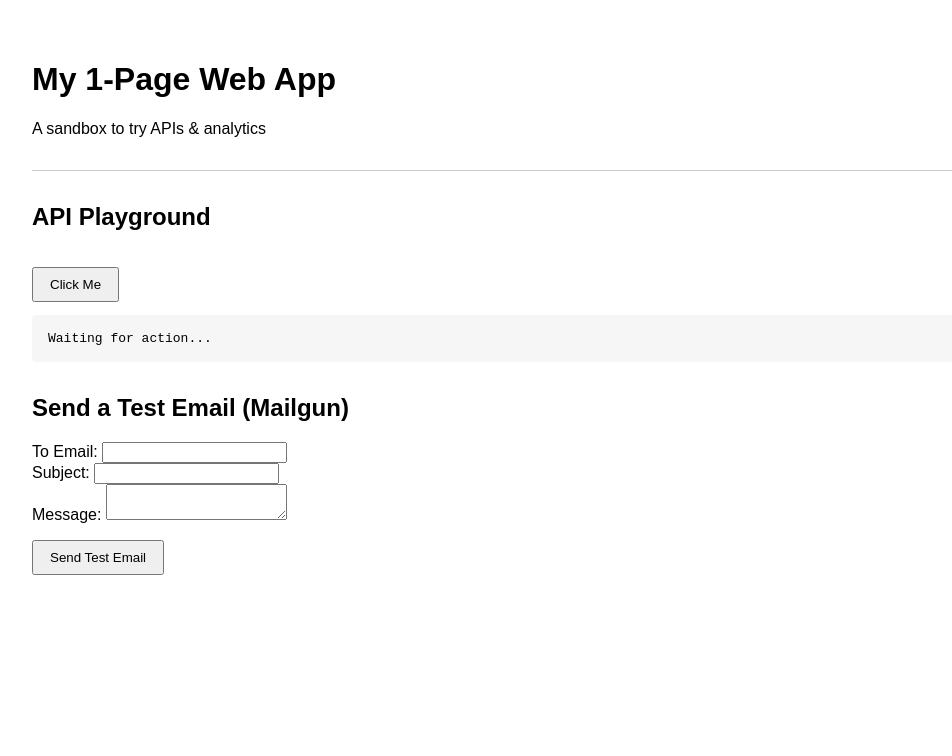
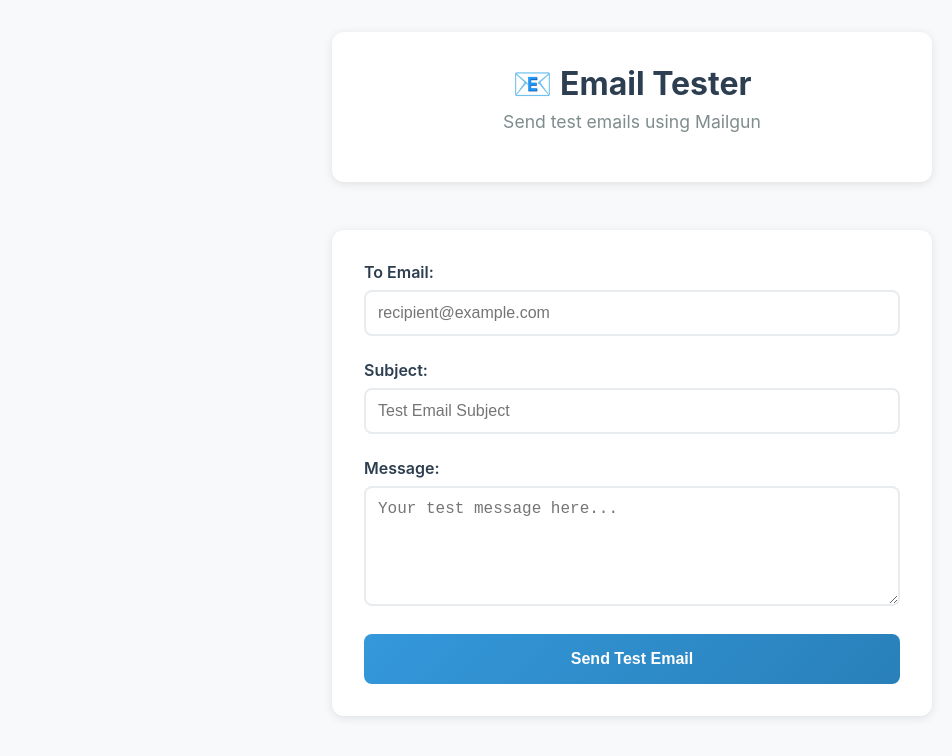
Before and after one commit to chriscalabro/email-tester, a website: page index.html in a window 1280 px wide. Shown: the whole page, without its empty margins (8-960 px from the left). Drawn offline with Linux system fonts and the light colour scheme.

Commit message:
Clean up and visual improvements

```diff
--- a/index.html
+++ b/index.html
@@ -2,81 +2,175 @@
 <html lang="en">
 <head>
   <meta charset="UTF-8">
-  <title>My Playground</title>
+  <title>Email Tester</title>
   <style>
     body {
-      font-family: sans-serif;
+      font-family: -apple-system, BlinkMacSystemFont, 'Segoe UI', Roboto, sans-serif;
+      max-width: 600px;
+      margin: 0 auto;
       padding: 2rem;
+      background-color: #f8f9fa;
+      color: #333;
     }
+
     header {
-      margin-bottom: 2rem;
-      border-bottom: 1px solid #ccc;
-      padding-bottom: 1rem;
+      text-align: center;
+      margin-bottom: 3rem;
+      padding: 2rem;
+      background: white;
+      border-radius: 12px;
+      box-shadow: 0 2px 10px rgba(0,0,0,0.1);
     }
-    section {
-      margin: 2rem 0;
+
+    h1 {
+      margin: 0;
+      color: #2c3e50;
+      font-size: 2rem;
     }
-    button {
-      padding: 0.5rem 1rem;
+
+    .subtitle {
+      color: #7f8c8d;
+      margin-top: 0.5rem;
+      font-size: 1.1rem;
+    }
+
+    .email-form {
+      background: white;
+      padding: 2rem;
+      border-radius: 12px;
+      box-shadow: 0 2px 10px rgba(0,0,0,0.1);
+    }
+
+    .form-group {
+      margin-bottom: 1.5rem;
+    }
+
+    label {
+      display: block;
+      margin-bottom: 0.5rem;
+      font-weight: 600;
+      color: #2c3e50;
+    }
+
+    input[type="email"],
+    input[type="text"],
+    textarea {
+      width: 100%;
+      padding: 0.75rem;
+      border: 2px solid #e9ecef;
+      border-radius: 8px;
+      font-size: 1rem;
+      transition: border-color 0.3s ease;
+      box-sizing: border-box;
+    }
+
+    input:focus,
+    textarea:focus {
+      outline: none;
+      border-color: #3498db;
+    }
+
+    textarea {
+      min-height: 120px;
+      resize: vertical;
+    }
+
+    .send-button {
+      background: linear-gradient(135deg, #3498db, #2980b9);
+      color: white;
+      border: none;
+      padding: 1rem 2rem;
+      border-radius: 8px;
+      font-size: 1rem;
+      font-weight: 600;
+      cursor: pointer;
+      transition: all 0.3s ease;
+      width: 100%;
+    }
+
+    .send-button:hover:not(:disabled) {
+      transform: translateY(-2px);
+      box-shadow: 0 4px 15px rgba(52, 152, 219, 0.4);
+    }
+
+    .send-button:disabled {
+      opacity: 0.6;
+      cursor: not-allowed;
+      transform: none;
+    }
+
+    .status {
       margin-top: 1rem;
+      padding: 1rem;
+      border-radius: 8px;
+      text-align: center;
+      font-weight: 500;
+      display: none;
     }
-    pre {
-      background: #f6f6f6;
-      padding: 1rem;
-      border-radius: 4px;
+
+    .status.success {
+      background-color: #d4edda;
+      color: #155724;
+      border: 1px solid #c3e6cb;
+      display: block;
+    }
+
+    .status.error {
+      background-color: #f8d7da;
+      color: #721c24;
+      border: 1px solid #f5c6cb;
+      display: block;
+    }
+
+    .status.sending {
+      background-color: #d1ecf1;
+      color: #0c5460;
+      border: 1px solid #bee5eb;
+      display: block;
     }
   </style>
 </head>
 <body>
   <header>
-    <h1>My 1-Page Web App</h1>
-    <p>A sandbox to try APIs & analytics</p>
+    <h1>📧 Email Tester</h1>
+    <p class="subtitle">Send test emails using Mailgun</p>
   </header>
 
   <main>
-    <section>
-      <h2>API Playground</h2>
-      <button id="actionBtn">Click Me</button>
-      <pre id="output">Waiting for action...</pre>
-    </section>
-    <section>
-      <h2>Send a Test Email (Mailgun)</h2>
+    <div class="email-form">
       <form id="mailgunForm">
-        <label>
-          To Email:
-          <input type="email" id="toEmail" required>
-        </label>
-        <br>
-        <label>
-          Subject:
-          <input type="text" id="subject" required>
-        </label>
-        <br>
-        <label>
-          Message:
-          <textarea id="message" required></textarea>
-        </label>
-        <br>
-        <button type="submit" id="sendBtn">Send Test Email</button>
-        <span id="status"></span>
+        <div class="form-group">
+          <label for="toEmail">To Email:</label>
+          <input type="email" id="toEmail" required placeholder="recipient@example.com">
+        </div>
+
+        <div class="form-group">
+          <label for="subject">Subject:</label>
+          <input type="text" id="subject" required placeholder="Test Email Subject">
+        </div>
+
+        <div class="form-group">
+          <label for="message">Message:</label>
+          <textarea id="message" required placeholder="Your test message here..."></textarea>
+        </div>
+
+        <button type="submit" id="sendBtn" class="send-button">Send Test Email</button>
+        <div id="status" class="status"></div>
       </form>
-    </section>
+    </div>
   </main>
 
   <script>
-    // basic JS — no APIs yet
-    document.getElementById("actionBtn").addEventListener("click", () => {
-      document.getElementById("output").textContent = "You clicked the button!";
-    });
-
-    // Mailgun form JS
     const mailgunForm = document.getElementById('mailgunForm');
     const sendBtn = document.getElementById('sendBtn');
-    const statusSpan = document.getElementById('status');
+    const statusDiv = document.getElementById('status');
+
     mailgunForm.addEventListener('submit', async (e) => {
       e.preventDefault();
       sendBtn.disabled = true;
-      statusSpan.textContent = "Sending...";
+      statusDiv.className = 'status sending';
+      statusDiv.textContent = "Sending email...";
+
       try {
         const res = await fetch("http://localhost:3000/api/send-email", {
           method: "POST",
@@ -87,15 +181,20 @@
             html: document.getElementById("message").value
           })
         });
+
         if (res.ok) {
           const data = await res.json();
-          statusSpan.textContent = data.message || "Email sent!";
+          statusDiv.className = 'status success';
+          statusDiv.textContent = "✅ " + (data.message || "Email sent successfully!");
+          mailgunForm.reset();
         } else {
           const err = await res.json();
-          statusSpan.textContent = "Error: " + (err.error || "Unknown error");
+          statusDiv.className = 'status error';
+          statusDiv.textContent = "❌ Error: " + (err.error || "Unknown error");
         }
       } catch (error) {
-        statusSpan.textContent = "Network error: " + error.message;
+        statusDiv.className = 'status error';
+        statusDiv.textContent = "❌ Network error: " + error.message;
       } finally {
         sendBtn.disabled = false;
       }
```
